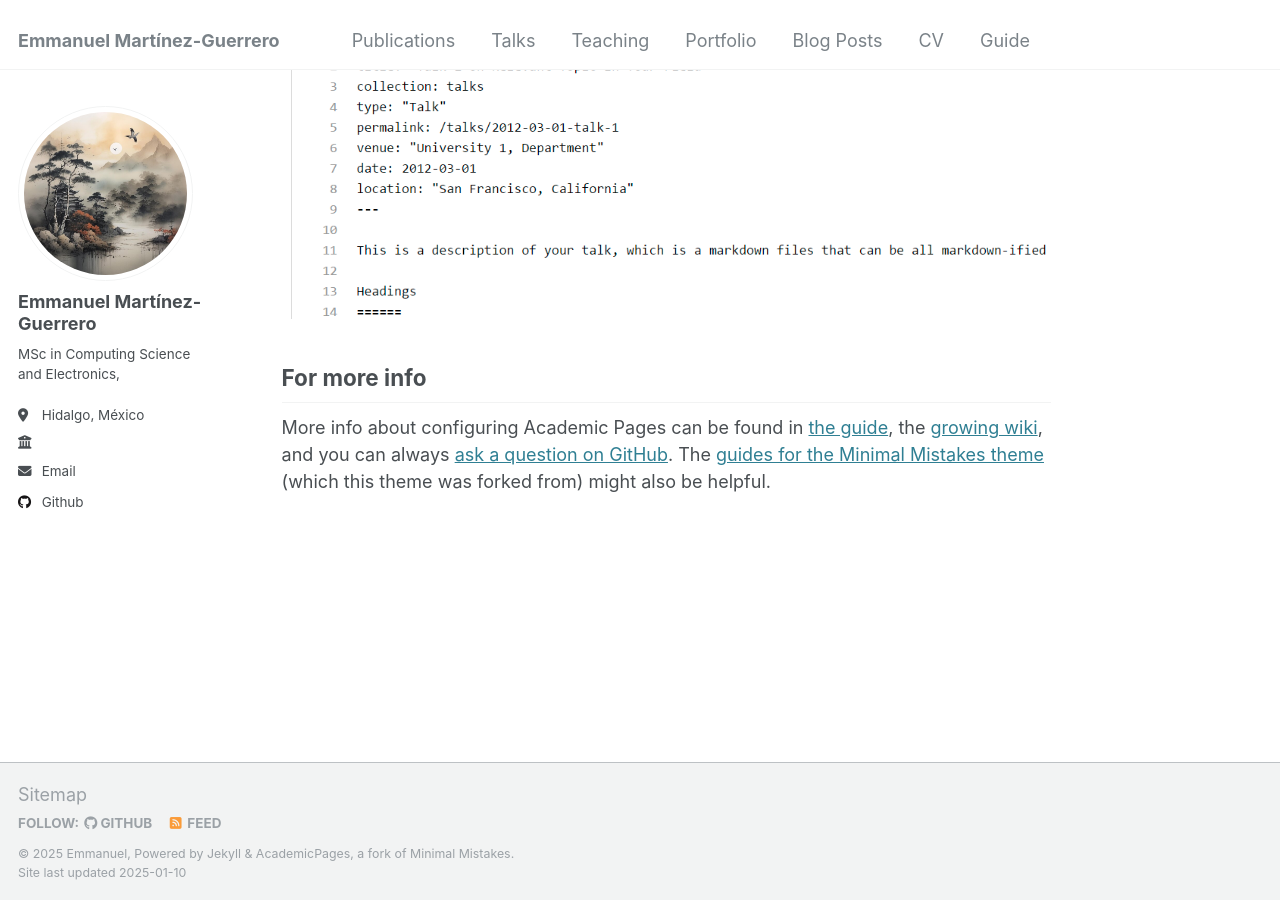
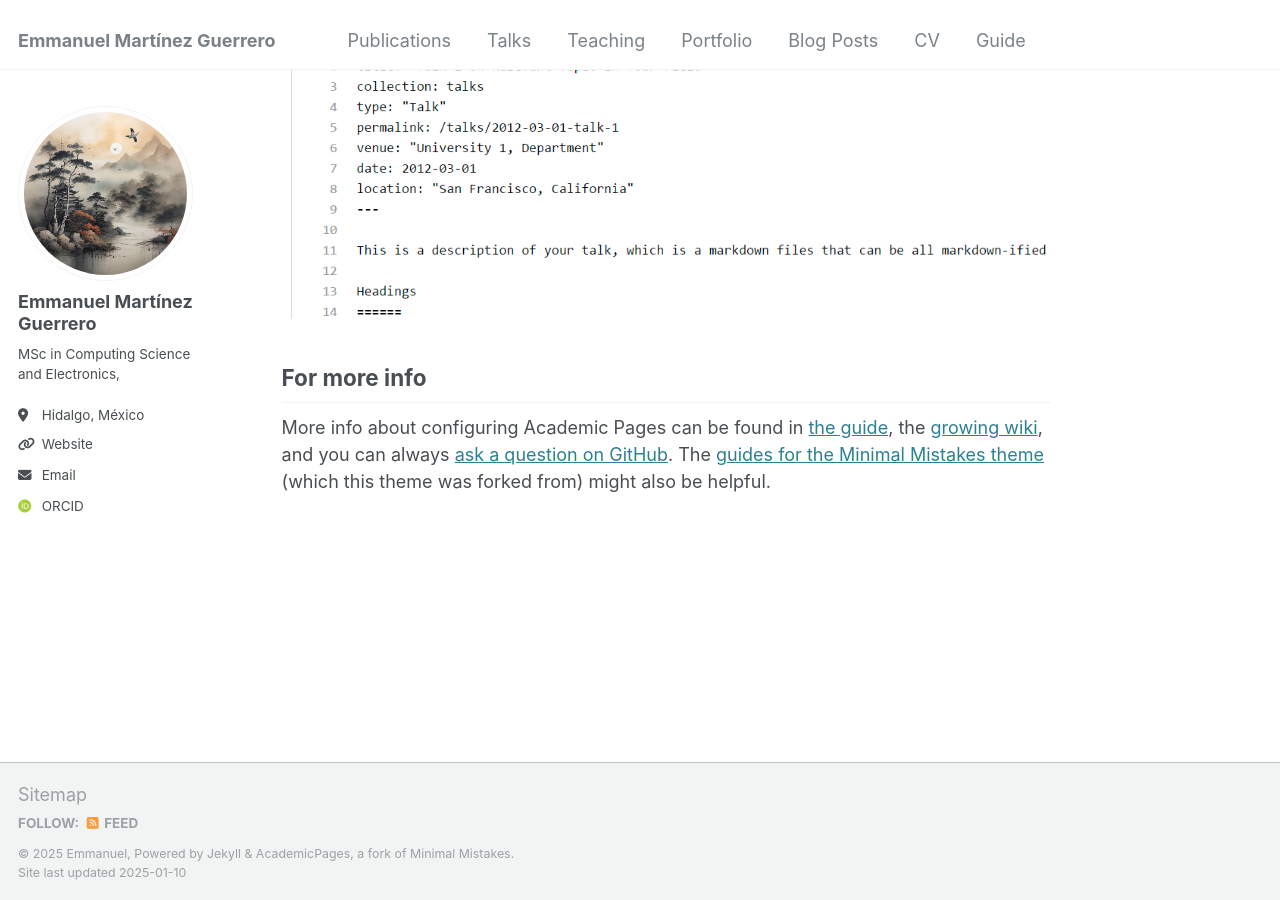
Before and after one commit to EmX-Mtz/EmX-Mtz.github.io, a Jekyll site: the page built from _pages/about.md, in a window 1280 px wide and 900 px high, scrolled down 2643 px. Built offline with Jekyll 4.4.1, drawn with Linux system fonts in a browser that asks for light colours; some web fonts are replaced; some of the changed lines change nothing that is shown.

Commit message:
_config.yml

```diff
--- a/_config.yml
+++ b/_config.yml
@@ -8,7 +8,7 @@
 
 # Basic Site Settings
 locale                   : "en-US"
-title                    : "Emmanuel Martínez-Guerrero"
+title                    : "Emmanuel Martínez Guerrero"
 title_separator          : "-"
 name                     : &name "Emmanuel"
 description              : &description "personal description"
@@ -22,19 +22,19 @@ repository               : "academicpages/academicpages.github.io"
 author:
   # Biographic information
   avatar           : "Profile_image.jpg"
-  name             : "Emmanuel Martínez-Guerrero"
+  name             : "Emmanuel Martínez Guerrero"
   pronouns         : # example: "she/her"
   bio              : "MSc in Computing Science and Electronics, "
   location         : "Hidalgo, México"
-  employer         : ""
-  uri              : # URL
+  employer         : #
+  uri              : "https://github.com/EmX-Mtz" # URL
   email            : ""
 
   # Academic websites
   arxiv            : # URL - Update with the correct link to your profile
   googlescholar    : #
   impactstory      : # URL
-  orcid            : #
+  orcid            : "https://orcid.org/0009-0005-8516-9968" #
   semantic         : # URL
   pubmed           : #
   researchgate     : # URL
@@ -44,7 +44,7 @@ author:
   bitbucket        : # Username - Update with your username on the site
   codepen          : # Username
   dribbble         : # Username
-  github           : "academicpages"
+  github           : # "academicpages"
   kaggle           : # Username
   stackoverflow    : # User number or user number and name (i.e., use "1" or "1/jeff-atwood")
 
```
